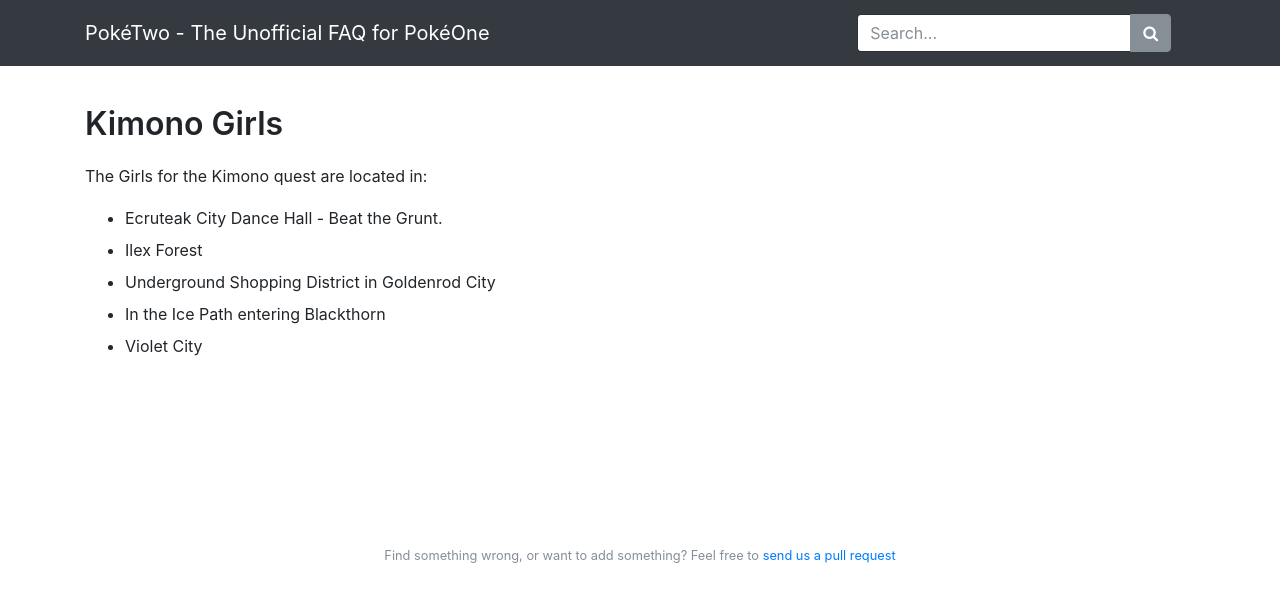
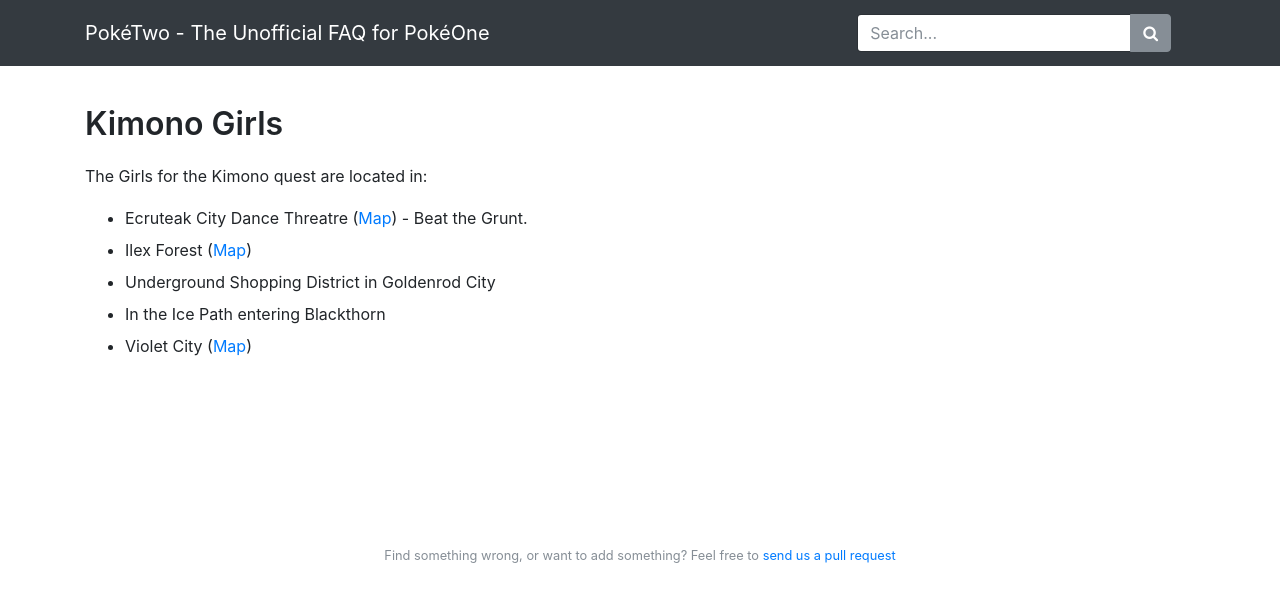
Before and after one commit to X3I/poketwo.com, a Jekyll site: the page built from _pages/quests/kimono-girls.md, in a window 1280 px wide. Shown: the top 602 px of the page. Built offline with Jekyll 4.4.1, drawn with Linux system fonts in a browser that asks for light colours; nearby versions of some CDN libraries; our own code applies the rules of GitHub Pages for plain Markdown files.

Commit message:
adding some screenshots

```diff
--- a/_pages/quests/kimono-girls.md
+++ b/_pages/quests/kimono-girls.md
@@ -8,8 +8,8 @@
 
 The Girls for the Kimono quest are located in:
 
-* Ecruteak City Dance Hall - Beat the Grunt.
-* Ilex Forest
+* Ecruteak City Dance Threatre ([Map](/img/maps/dance-theatre.png)) - Beat the Grunt.
+* Ilex Forest ([Map](/img/maps/kimono-girl-naoko.png))
 * Underground Shopping District in Goldenrod City
 * In the Ice Path entering Blackthorn
-* Violet City
+* Violet City ([Map](/img/maps/kimono-girl-zuki.png))
```
Also changed, not shown: img/maps/dance-theatre.png (added), 2 other files.
